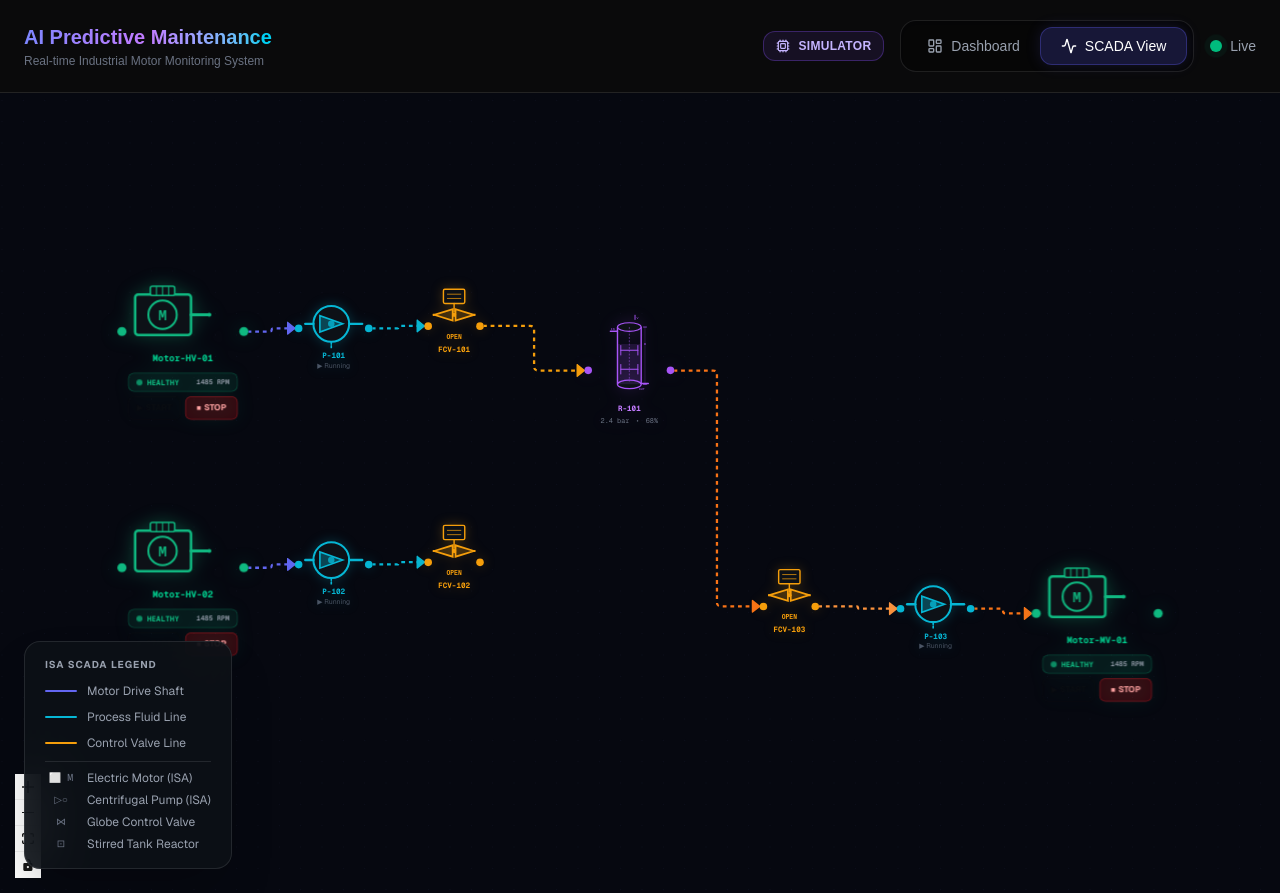
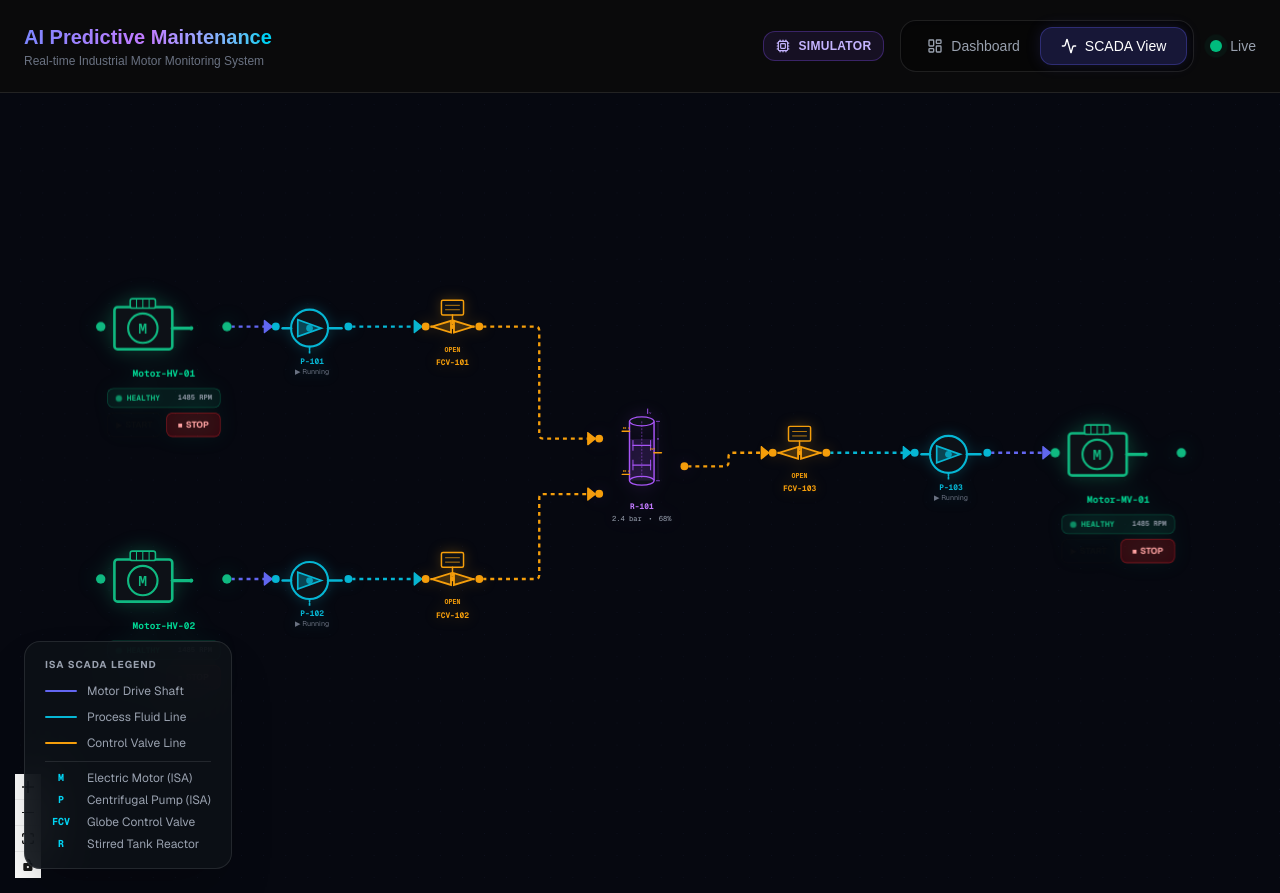
Before and after one commit to Anggytriputra/ai-predictive-maintenance, a Next.js app in the folder frontend/: page /scada in a window 1280 px wide. Built offline with nearby package versions, Linux system fonts and the light colour scheme; no server answers.

Commit message:
feat(scada): fix missing Motor-HV-02 pipe to reactor and align all P&ID piping routes

```diff
--- a/frontend/src/app/scada/components/CustomNodes.tsx
+++ b/frontend/src/app/scada/components/CustomNodes.tsx
@@ -55,8 +55,9 @@ export function MotorNode({ data }: { data: { label: string; sensorData?: Sensor
 
   return (
     <div className="relative" style={{ filter: `drop-shadow(0 0 12px ${st.glow})` }}>
-      <Handle type="source" position={Position.Right} id="out" style={{ top: '35%', right: -8, width: 12, height: 12, background: st.stroke, border: `2px solid ${st.stroke}cc` }} />
-      <Handle type="target" position={Position.Left} id="in" style={{ top: '35%', left: -8, width: 12, height: 12, background: st.stroke, border: `2px solid ${st.stroke}cc` }} />
+      {/* Handle centered on the motor shaft (38px from top of 80px SVG) */}
+      <Handle type="source" position={Position.Right} id="out" style={{ top: '38px', right: -8, width: 12, height: 12, background: st.stroke, border: `2px solid ${st.stroke}cc` }} />
+      <Handle type="target" position={Position.Left} id="in" style={{ top: '38px', left: -8, width: 12, height: 12, background: st.stroke, border: `2px solid ${st.stroke}cc` }} />
       <div className="w-28 h-20" style={{ opacity: running ? 1 : 0.45, transition: 'opacity 0.5s' }}>
         <MotorSymbol stroke={st.stroke} fill="#0d1117" />
       </div>
@@ -120,11 +121,12 @@ export function PumpNode({ data }: { data: { label: string; running?: boolean }
   const stroke = running ? '#06b6d4' : '#6b7280';
   return (
     <div className="relative flex flex-col items-center" style={{ filter: `drop-shadow(0 0 8px ${running ? '#06b6d440' : 'transparent'})` }}>
-      <Handle type="target" position={Position.Left} id="in" style={{ top: '40%', left: -6, width: 10, height: 10, background: stroke, border: `2px solid ${stroke}cc` }} />
-      <Handle type="source" position={Position.Right} id="out" style={{ top: '40%', right: -6, width: 10, height: 10, background: stroke, border: `2px solid ${stroke}cc` }} />
+      {/* Handle centered on the pump nozzle centerline (30px from top) */}
+      <Handle type="target" position={Position.Left} id="in" style={{ top: '30px', left: -6, width: 10, height: 10, background: stroke, border: `2px solid ${stroke}cc` }} />
+      <Handle type="source" position={Position.Right} id="out" style={{ top: '30px', right: -6, width: 10, height: 10, background: stroke, border: `2px solid ${stroke}cc` }} />
       <div className="w-20 h-16"><PumpSymbol stroke={stroke} running={running} /></div>
       <span className="text-[10px] font-bold font-mono mt-0.5" style={{ color: stroke }}>{data.label}</span>
-      <span className="text-[9px] text-gray-600">{running ? '▶ Running' : '■ Stopped'}</span>
+      <span className="text-[9px] text-gray-500">{running ? '▶ Running' : '■ Stopped'}</span>
     </div>
   );
 }
@@ -134,8 +136,9 @@ export function ValveNode({ data }: { data: { label: string; open?: boolean } })
   const stroke = isOpen ? '#f59e0b' : '#6b7280';
   return (
     <div className="relative flex flex-col items-center" style={{ filter: `drop-shadow(0 0 8px ${isOpen ? '#f59e0b40' : 'transparent'})` }}>
-      <Handle type="target" position={Position.Left} id="in" style={{ top: '58%', left: -6, width: 10, height: 10, background: stroke, border: `2px solid ${stroke}cc` }} />
-      <Handle type="source" position={Position.Right} id="out" style={{ top: '58%', right: -6, width: 10, height: 10, background: stroke, border: `2px solid ${stroke}cc` }} />
+      {/* Handle centered on the valve pipe centerline (38px from top) */}
+      <Handle type="target" position={Position.Left} id="in" style={{ top: '38px', left: -6, width: 10, height: 10, background: stroke, border: `2px solid ${stroke}cc` }} />
+      <Handle type="source" position={Position.Right} id="out" style={{ top: '38px', right: -6, width: 10, height: 10, background: stroke, border: `2px solid ${stroke}cc` }} />
       <div className="w-14 h-20"><ValveSymbol stroke={stroke} isOpen={isOpen} /></div>
       <span className="text-[10px] font-bold font-mono -mt-1" style={{ color: stroke }}>{data.label}</span>
     </div>
@@ -149,11 +152,16 @@ export function ReactorNode({ data }: { data: { label: string; pressure?: number
 
   return (
     <div className="relative flex flex-col items-center" style={{ filter: 'drop-shadow(0 0 10px #a855f730)' }}>
-      <Handle type="target" position={Position.Left} id="in" style={{ top: '50%', left: -6, width: 10, height: 10, background: stroke, border: `2px solid ${stroke}cc` }} />
-      <Handle type="source" position={Position.Right} id="out" style={{ top: '50%', right: -6, width: 10, height: 10, background: stroke, border: `2px solid ${stroke}cc` }} />
+      {/* Inlet 1: Top Left Nozzle from Train 1 (FCV-101) */}
+      <Handle type="target" position={Position.Left} id="in" style={{ top: '26%', left: -6, width: 10, height: 10, background: '#f59e0b', border: '2px solid #f59e0bcc' }} />
+      {/* Inlet 2: Bottom Left Nozzle from Train 2 (FCV-102) */}
+      <Handle type="target" position={Position.Left} id="in2" style={{ top: '74%', left: -6, width: 10, height: 10, background: '#f59e0b', border: '2px solid #f59e0bcc' }} />
+      {/* Outlet: Center Right Nozzle to Discharge Train */}
+      <Handle type="source" position={Position.Right} id="out" style={{ top: '50%', right: -6, width: 10, height: 10, background: '#f59e0b', border: '2px solid #f59e0bcc' }} />
+
       <div className="w-24 h-28"><TankSymbol stroke={stroke} level={level} /></div>
       <span className="text-[10px] font-bold font-mono mt-1 text-purple-400">{data.label}</span>
-      <div className="flex gap-2 text-[9px] text-gray-500 font-mono mt-0.5">
+      <div className="flex gap-2 text-[9px] text-gray-400 font-mono mt-0.5">
         <span>{pressure.toFixed(1)} bar</span>
         <span>•</span>
         <span>{level}%</span>
--- a/frontend/src/app/scada/components/TankSymbol.tsx
+++ b/frontend/src/app/scada/components/TankSymbol.tsx
@@ -6,12 +6,17 @@ export function TankSymbol({ stroke, level, pressure }: { stroke: string; level:
 
   return (
     <svg viewBox="0 0 80 180" className="w-full h-full">
+      {/* Vessel Body Outline */}
       <line x1="15" y1={vesselTop + 8} x2="15" y2={vesselBottom - 8} stroke={stroke} strokeWidth="3"/>
       <line x1="65" y1={vesselTop + 8} x2="65" y2={vesselBottom - 8} stroke={stroke} strokeWidth="3"/>
       <ellipse cx="40" cy={vesselTop + 8} rx="25" ry="9" fill="#0d1117" stroke={stroke} strokeWidth="2.5"/>
       <ellipse cx="40" cy={vesselBottom - 8} rx="25" ry="9" fill="#0d1117" stroke={stroke} strokeWidth="2.5"/>
+
+      {/* Liquid Content */}
       <clipPath id="vesselClip"><rect x="16" y={vesselTop + 8} width="48" height={vesselHeight - 16}/></clipPath>
       <rect x="16" y={liquidTop} width="48" height={vesselBottom - liquidTop - 8} fill={stroke + '25'} clipPath="url(#vesselClip)"/>
+
+      {/* Agitator Shaft & Impeller */}
       <line x1="40" y1={vesselTop + 8} x2="40" y2={vesselBottom - 14} stroke={stroke} strokeWidth="1.5" strokeDasharray="4,3" opacity="0.7"/>
       <line x1="22" y1="75" x2="58" y2="75" stroke={stroke} strokeWidth="2.5" strokeLinecap="round"/>
       <line x1="22" y1="65" x2="22" y2="85" stroke={stroke} strokeWidth="2" strokeLinecap="round"/>
@@ -19,12 +24,24 @@ export function TankSymbol({ stroke, level, pressure }: { stroke: string; level:
       <line x1="22" y1="115" x2="58" y2="115" stroke={stroke} strokeWidth="2.5" strokeLinecap="round"/>
       <line x1="22" y1="105" x2="22" y2="125" stroke={stroke} strokeWidth="2" strokeLinecap="round"/>
       <line x1="58" y1="105" x2="58" y2="125" stroke={stroke} strokeWidth="2" strokeLinecap="round"/>
-      <line x1="0"  y1="35" x2="15" y2="35" stroke={stroke} strokeWidth="3" strokeLinecap="round"/>
-      <text x="1" y="32" fontSize="7" fill={stroke} fontFamily="monospace">IN</text>
-      <line x1="65" y1="145" x2="80" y2="145" stroke={stroke} strokeWidth="3" strokeLinecap="round"/>
-      <text x="60" y="158" fontSize="7" fill={stroke} fontFamily="monospace">OUT</text>
+
+      {/* Nozzle: Inlet 1 (Top Left, from Train 1) */}
+      <line x1="0"  y1="46" x2="15" y2="46" stroke="#f59e0b" strokeWidth="3" strokeLinecap="round"/>
+      <text x="1" y="41" fontSize="6" fill="#f59e0b" fontFamily="monospace" fontWeight="bold">IN 1</text>
+
+      {/* Nozzle: Inlet 2 (Bottom Left, from Train 2) */}
+      <line x1="0"  y1="134" x2="15" y2="134" stroke="#f59e0b" strokeWidth="3" strokeLinecap="round"/>
+      <text x="1" y="129" fontSize="6" fill="#f59e0b" fontFamily="monospace" fontWeight="bold">IN 2</text>
+
+      {/* Nozzle: Outlet (Middle Right, to Discharge Train) */}
+      <line x1="65" y1="90" x2="80" y2="90" stroke="#f59e0b" strokeWidth="3" strokeLinecap="round"/>
+      <text x="56" y="85" fontSize="6" fill="#f59e0b" fontFamily="monospace" fontWeight="bold">OUT</text>
+
+      {/* Vent line at top */}
       <line x1="52" y1="10" x2="52" y2="0" stroke={stroke} strokeWidth="2" strokeLinecap="round"/>
       <text x="55" y="10" fontSize="7" fill={stroke} fontFamily="monospace">V</text>
+
+      {/* Level Gauge on right */}
       <line x1="69" y1={vesselTop + 8}     x2="77" y2={vesselTop + 8}     stroke={stroke} strokeWidth="1.5"/>
       <line x1="69" y1={vesselBottom - 8}  x2="77" y2={vesselBottom - 8}  stroke={stroke} strokeWidth="1.5"/>
       <line x1="73" y1={vesselTop + 8}     x2="73" y2={vesselBottom - 8}  stroke={stroke} strokeWidth="1" opacity="0.4"/>
--- a/frontend/src/app/scada/page.tsx
+++ b/frontend/src/app/scada/page.tsx
@@ -28,20 +28,29 @@ import {
 
 const nodeTypes = { motorNode: MotorNode, pumpNode: PumpNode, valveNode: ValveNode, reactorNode: ReactorNode };
 
+// Mathematically aligned node coordinates:
+// Train 1 centerline: Y = 100px (Motor: 62+38=100, Pump: 70+30=100, Valve: 62+38=100) -> 100% flat line
+// Train 2 centerline: Y = 420px (Motor: 382+38=420, Pump: 390+30=420, Valve: 382+38=420) -> 100% flat line
+// Reactor centered at Y = 260px (midpoint between 100 and 420). Inlets at Y=233 and Y=287 (symmetrical 133px curves)
+// Discharge line: Y = 260px (Valve: 222+38=260, Pump: 230+30=260, Motor: 222+38=260) -> 100% flat discharge line
 const initialNodes: Node[] = [
-  { id: 'motor-1', type: 'motorNode', position: { x: 40, y: 60 }, data: { label: 'Motor-HV-01' } },
-  { id: 'pump-1', type: 'pumpNode', position: { x: 270, y: 80 }, data: { label: 'P-101', running: true } },
-  { id: 'valve-1', type: 'valveNode', position: { x: 440, y: 62 }, data: { label: 'FCV-101', open: true } },
+  // Train 1: Upper Feed Line (Motor-HV-01 -> Pump P-101 -> Valve FCV-101 -> Reactor R-101 Inlet 1)
+  { id: 'motor-1', type: 'motorNode', position: { x: 40, y: 62 }, data: { label: 'Motor-HV-01' } },
+  { id: 'pump-1', type: 'pumpNode', position: { x: 260, y: 70 }, data: { label: 'P-101', running: true } },
+  { id: 'valve-1', type: 'valveNode', position: { x: 450, y: 62 }, data: { label: 'FCV-101', open: true } },
 
-  { id: 'motor-2', type: 'motorNode', position: { x: 40, y: 370 }, data: { label: 'Motor-HV-02' } },
-  { id: 'pump-2', type: 'pumpNode', position: { x: 270, y: 390 }, data: { label: 'P-102', running: true } },
-  { id: 'valve-2', type: 'valveNode', position: { x: 440, y: 372 }, data: { label: 'FCV-102', open: true } },
+  // Train 2: Lower Feed Line (Motor-HV-02 -> Pump P-102 -> Valve FCV-102 -> Reactor R-101 Inlet 2)
+  { id: 'motor-2', type: 'motorNode', position: { x: 40, y: 382 }, data: { label: 'Motor-HV-02' } },
+  { id: 'pump-2', type: 'pumpNode', position: { x: 260, y: 390 }, data: { label: 'P-102', running: true } },
+  { id: 'valve-2', type: 'valveNode', position: { x: 450, y: 382 }, data: { label: 'FCV-102', open: true } },
 
-  { id: 'reactor', type: 'reactorNode', position: { x: 650, y: 100 }, data: { label: 'R-101', pressure: 2.4, level: 68 } },
+  // Central Vessel: Stirred Tank Reactor R-101
+  { id: 'reactor', type: 'reactorNode', position: { x: 670, y: 204 }, data: { label: 'R-101', pressure: 2.4, level: 68 } },
 
-  { id: 'valve-3', type: 'valveNode', position: { x: 880, y: 430 }, data: { label: 'FCV-103', open: true } },
-  { id: 'pump-3', type: 'pumpNode', position: { x: 1060, y: 448 }, data: { label: 'P-103', running: true } },
-  { id: 'motor-3', type: 'motorNode', position: { x: 1240, y: 430 }, data: { label: 'Motor-MV-01' } },
+  // Discharge Train: Reactor Outlet -> Valve FCV-103 -> Pump P-103 (driven by Motor-MV-01)
+  { id: 'valve-3', type: 'valveNode', position: { x: 890, y: 222 }, data: { label: 'FCV-103', open: true } },
+  { id: 'pump-3', type: 'pumpNode', position: { x: 1070, y: 230 }, data: { label: 'P-103', running: true } },
+  { id: 'motor-3', type: 'motorNode', position: { x: 1250, y: 222 }, data: { label: 'Motor-MV-01' } },
 ];
 
 const edgeStyle = (color: string): Partial<Edge> => ({
@@ -52,17 +61,20 @@ const edgeStyle = (color: string): Partial<Edge> => ({
 });
 
 const initialEdges: Edge[] = [
+  // Train 1: Upper Feed Line
   { id: 'e1', source: 'motor-1', target: 'pump-1', sourceHandle: 'out', targetHandle: 'in', data: { motorId: 'Motor-HV-01' }, ...edgeStyle('#6366f1') },
   { id: 'e2', source: 'pump-1', target: 'valve-1', sourceHandle: 'out', targetHandle: 'in', data: { motorId: 'Motor-HV-01' }, ...edgeStyle('#06b6d4') },
   { id: 'e3', source: 'valve-1', target: 'reactor', sourceHandle: 'out', targetHandle: 'in', data: { motorId: 'Motor-HV-01' }, ...edgeStyle('#f59e0b') },
 
+  // Train 2: Lower Feed Line (Connected to Inlet 2 'in2' on Reactor)
   { id: 'e4', source: 'motor-2', target: 'pump-2', sourceHandle: 'out', targetHandle: 'in', data: { motorId: 'Motor-HV-02' }, ...edgeStyle('#6366f1') },
   { id: 'e5', source: 'pump-2', target: 'valve-2', sourceHandle: 'out', targetHandle: 'in', data: { motorId: 'Motor-HV-02' }, ...edgeStyle('#06b6d4') },
   { id: 'e6', source: 'valve-2', target: 'reactor', sourceHandle: 'out', targetHandle: 'in2', data: { motorId: 'Motor-HV-02' }, ...edgeStyle('#f59e0b') },
 
-  { id: 'e7', source: 'reactor', target: 'valve-3', sourceHandle: 'out', targetHandle: 'in', data: { motorId: 'Motor-MV-01' }, ...edgeStyle('#f97316') },
-  { id: 'e8', source: 'valve-3', target: 'pump-3', sourceHandle: 'out', targetHandle: 'in', data: { motorId: 'Motor-MV-01' }, ...edgeStyle('#fb923c') },
-  { id: 'e9', source: 'pump-3', target: 'motor-3', sourceHandle: 'out', targetHandle: 'in', data: { motorId: 'Motor-MV-01' }, ...edgeStyle('#f97316') },
+  // Discharge Train: Reactor Outlet -> FCV-103 -> P-103 -> Motor-MV-01
+  { id: 'e7', source: 'reactor', target: 'valve-3', sourceHandle: 'out', targetHandle: 'in', data: { motorId: 'Motor-MV-01' }, ...edgeStyle('#f59e0b') },
+  { id: 'e8', source: 'valve-3', target: 'pump-3', sourceHandle: 'out', targetHandle: 'in', data: { motorId: 'Motor-MV-01' }, ...edgeStyle('#06b6d4') },
+  { id: 'e9', source: 'pump-3', target: 'motor-3', sourceHandle: 'out', targetHandle: 'in', data: { motorId: 'Motor-MV-01' }, ...edgeStyle('#6366f1') },
 ];
 
 export default function PIDPage() {
@@ -105,11 +117,6 @@ export default function PIDPage() {
     );
   }, [sensorMap, setEdges]);
 
-  const total = Object.keys(sensorMap).length;
-  const critical = Object.values(sensorMap).filter((s) => getStatus(s.temperature) === 'CRITICAL').length;
-  const warning = Object.values(sensorMap).filter((s) => getStatus(s.temperature) === 'WARNING').length;
-  const healthy = total - critical - warning;
-
   return (
     <div className="h-screen w-screen bg-[#060810] flex flex-col overflow-hidden font-sans">
 
@@ -120,13 +127,12 @@ export default function PIDPage() {
           onNodesChange={onNodesChange} onEdgesChange={onEdgesChange}
           onConnect={onConnect}
           nodeTypes={nodeTypes}
-          fitView fitViewOptions={{ padding: 0.25 }}
+          fitView fitViewOptions={{ padding: 0.2 }}
           minZoom={0.3} maxZoom={2}
           proOptions={{ hideAttribution: true }}
         >
           <Background color="#1a2035" gap={28} size={1} />
           <Controls className="!bg-[#0d1117] !border-white/10 !rounded-xl" />
-
         </ReactFlow>
 
         {/* Legend */}
@@ -145,13 +151,13 @@ export default function PIDPage() {
             ))}
             <div className="border-t border-white/10 pt-2 mt-1 space-y-1.5">
               {[
-                { sym: '⬜ M', label: 'Electric Motor (ISA)' },
-                { sym: '▷○', label: 'Centrifugal Pump (ISA)' },
-                { sym: '⋈', label: 'Globe Control Valve' },
-                { sym: '⊡', label: 'Stirred Tank Reactor' },
+                { sym: 'M', label: 'Electric Motor (ISA)' },
+                { sym: 'P', label: 'Centrifugal Pump (ISA)' },
+                { sym: 'FCV', label: 'Globe Control Valve' },
+                { sym: 'R', label: 'Stirred Tank Reactor' },
               ].map((i) => (
                 <div key={i.label} className="flex items-center gap-2.5">
-                  <span className="text-gray-500 w-8 text-center font-mono text-[10px]">{i.sym}</span>
+                  <span className="text-cyan-400 w-8 text-center font-mono text-[10px] font-bold">{i.sym}</span>
                   <span className="text-gray-400">{i.label}</span>
                 </div>
               ))}
```
